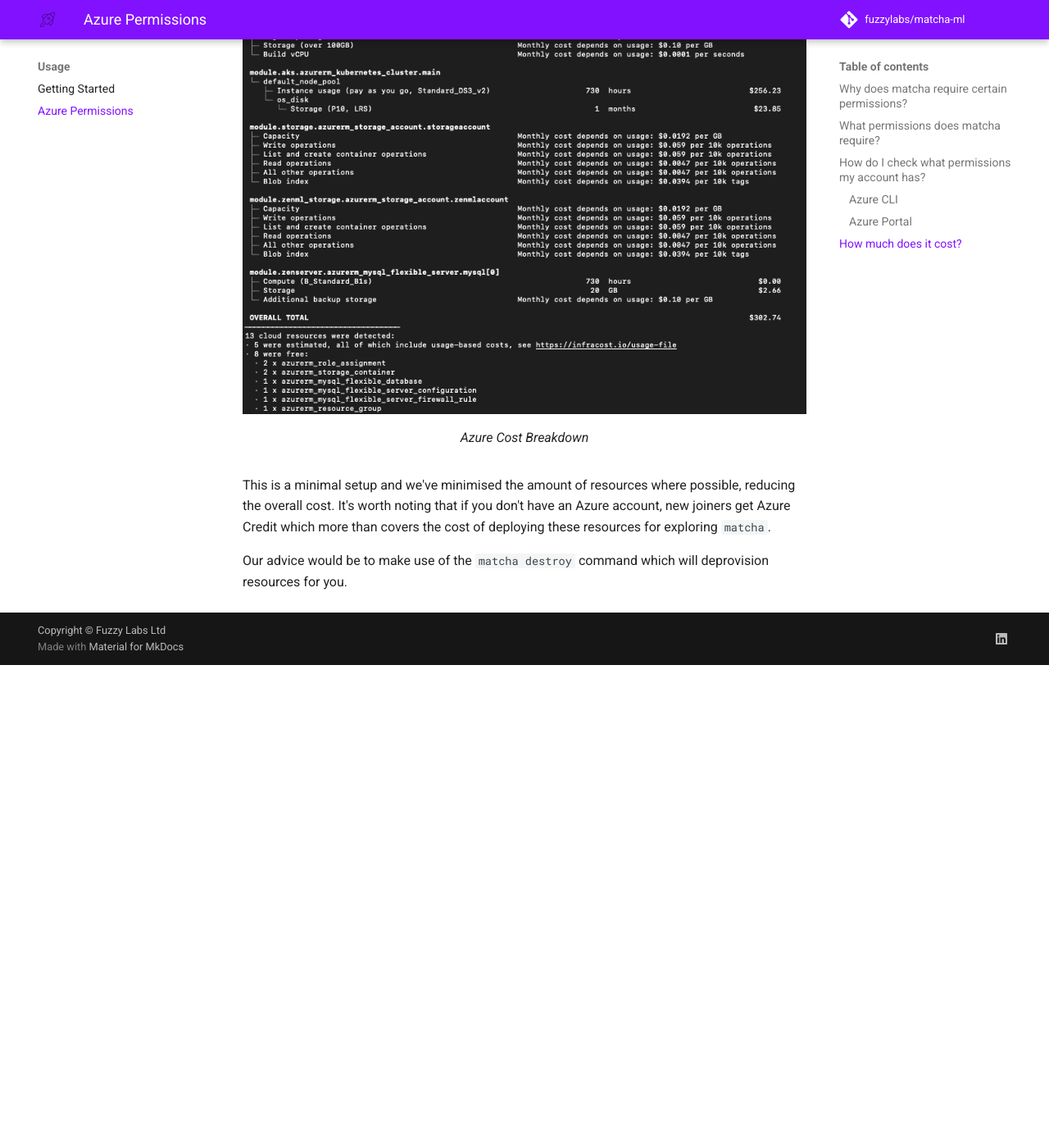
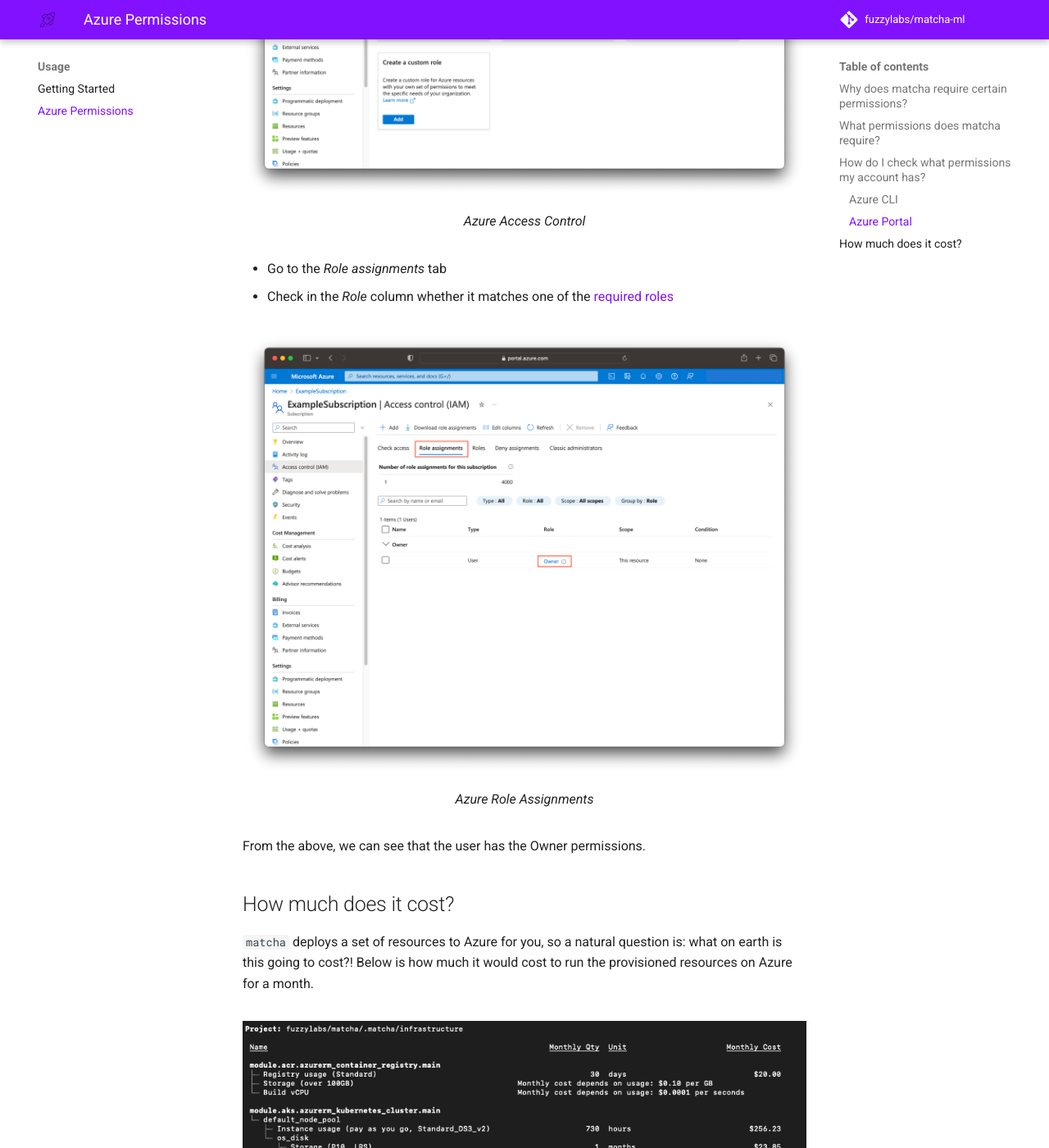
Before and after one commit to fuzzylabs/matcha, an MkDocs documentation site: the page built from docs/azure-permissions.md, in a window 1280 px wide and 1400 px high, scrolled down 1915 px. Shown: the whole window at 82% size. Built offline with MkDocs 1.6.1 and Material for MkDocs 9.7.7, drawn with Linux system fonts in a browser that asks for light colours; comment, search, counter and statistics services are not loaded; before the commit the page ends 2726 px from its top, so only the background shows below that; some of the changed text lies outside the part shown.

Commit message:
RPD-108 added images for azure portal

```diff
--- a/.pre-commit-config.yaml
+++ b/.pre-commit-config.yaml
@@ -14,6 +14,7 @@
         files: "\\.(py|txt|yaml|json|md|toml|lock|cfg|html|sh|js|yml)$"
       - id: end-of-file-fixer
       - id: check-added-large-files
+        args: ['--maxkb=1000']
       - id: check-case-conflict
       - id: requirements-txt-fixer
 
--- a/docs/azure-permissions.md
+++ b/docs/azure-permissions.md
@@ -48,20 +48,31 @@
 
 To check your permissions using the Azure portal, do the following:
 
-1. In the Azure portal, go to *Subscriptions*
-2. Select the subscription that you want to check the roles for
-3. Click *Access Control (IAM)* in the panel to the left
-4. Either search for, or navigate to, your account
-5. Check in the *Role* column whether it matches one of the [required roles](#what-permissions-does-matcha-require)
+- In the Azure portal, go to *Subscriptions*
+- Select the subscription that you want to check the roles for
+- Click *Access Control (IAM)* in the panel to the left
 
-TODO Add picture
+<figure markdown>
+  ![Azure Access Control Location](img/azure-permissions/azure-access-control-location.png)
+  <figcaption>Azure Access Control</figcaption>
+</figure>
+
+- Go to the *Role assignments* tab
+- Check in the *Role* column whether it matches one of the [required roles](#what-permissions-does-matcha-require)
+
+<figure markdown>
+  ![Azure Role Assignments](img/azure-permissions/azure-role-assignments.png)
+  <figcaption>Azure Role Assignments</figcaption>
+</figure>
+
+From the above, we can see that the user has the Owner permissions.
 
 ## How much does it cost?
 
 `matcha` deploys a set of resources to Azure for you, so a natural question is: what on earth is this going to cost?! Below is how much it would cost to run the provisioned resources on Azure for a month.
 
 <figure markdown>
-  ![Azure Cost Breakdown](img/azure-cost-breakdown.png)
+  ![Azure Cost Breakdown](img/azure-permissions/azure-cost-breakdown.png)
   <figcaption>Azure Cost Breakdown</figcaption>
 </figure>
 
```
Also changed, not shown: docs/img/azure-permissions/azure-access-control-location.png (added), docs/img/azure-permissions/azure-cost-breakdown.png (renamed from docs/img/azure-cost-breakdown.png), docs/img/azure-permissions/azure-role-assignments.png (added).
